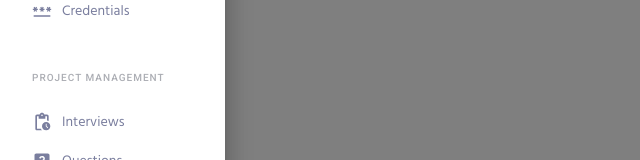
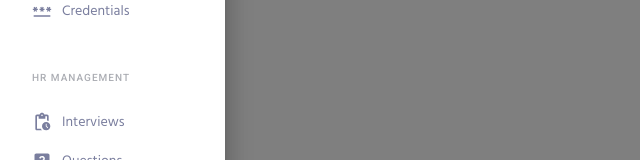
Before and after one commit to webethics/crm, a React (Create React App) app: page / in a window 1280 px wide. Shown: the part 427-587 px from the top of the page, without its empty margins (0-640 px from the left). Built offline with nearby package versions, Linux system fonts and the light colour scheme.

Commit message:
update the content.

```diff
--- a/src/components/common/Sidebar.jsx
+++ b/src/components/common/Sidebar.jsx
@@ -149,7 +149,7 @@ const Sidebar = () => {
                   <ListItem disablePadding>
                      <Typography variant="h6" component="div" sx={{ px: { xs: 1, lg: 2 }, pb: 2, pt: 5, width: "100%", textAlign: { xs: "center", lg: "left" } }}>
                         <ManageAccountsIcon fontSize="small" sx={{ color: 'sidebar.label', display: { xs: 'inline-block', lg: 'none' } }} />
-                        <Typography variant="h6" component="div" sx={{ textTransform: "uppercase", fontSize: "10px", color: "sidebar.label", letterSpacing: 1 }} display={{ xs: "none", lg: "block" }}>Project Management</Typography>
+                        <Typography variant="h6" component="div" sx={{ textTransform: "uppercase", fontSize: "10px", color: "sidebar.label", letterSpacing: 1 }} display={{ xs: "none", lg: "block" }}>HR Management</Typography>
                      </Typography>
                      {/* <Typography variant="h6" component="div" sx={{ textTransform: "uppercase", fontSize: "10px", color: "sidebar.label", px: 2, pb: 2, pt: 5, width: "100%", letterSpacing: 1 }}>HR Management</Typography> */}
                   </ListItem>
```
